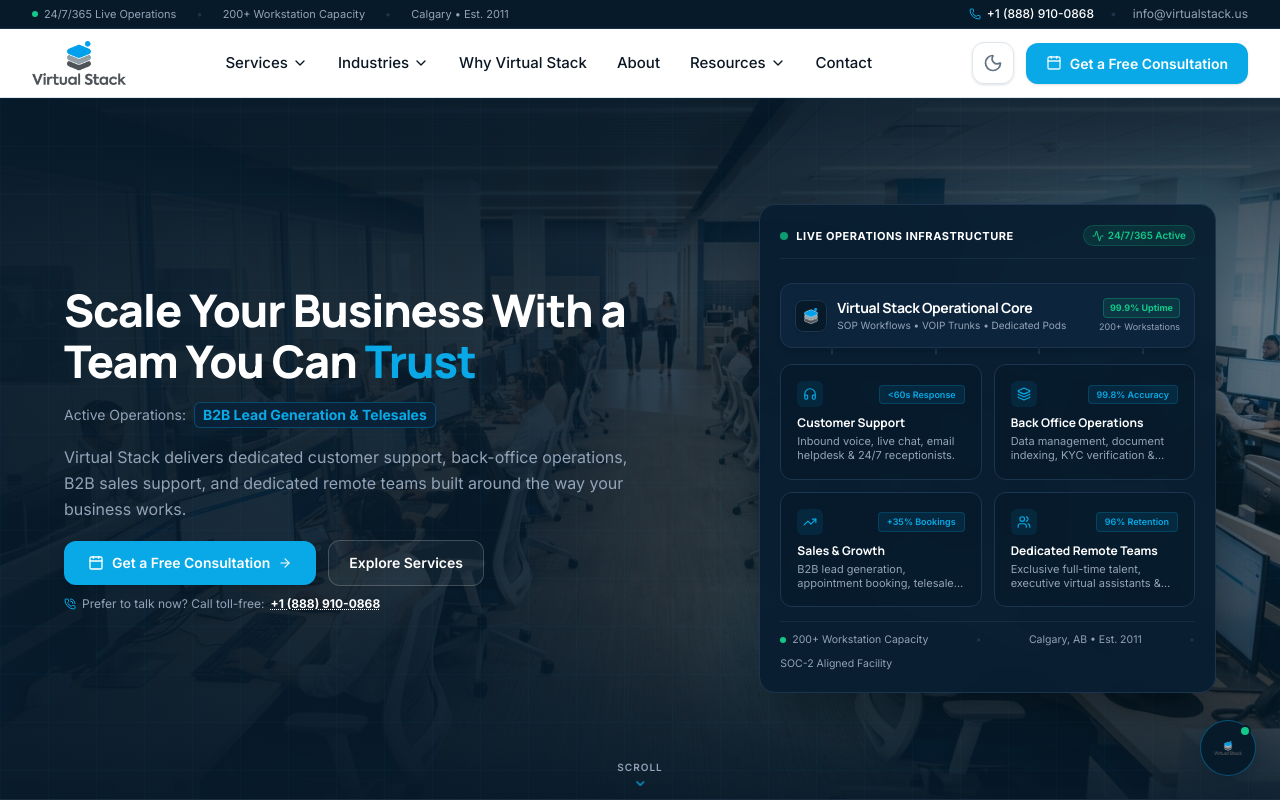
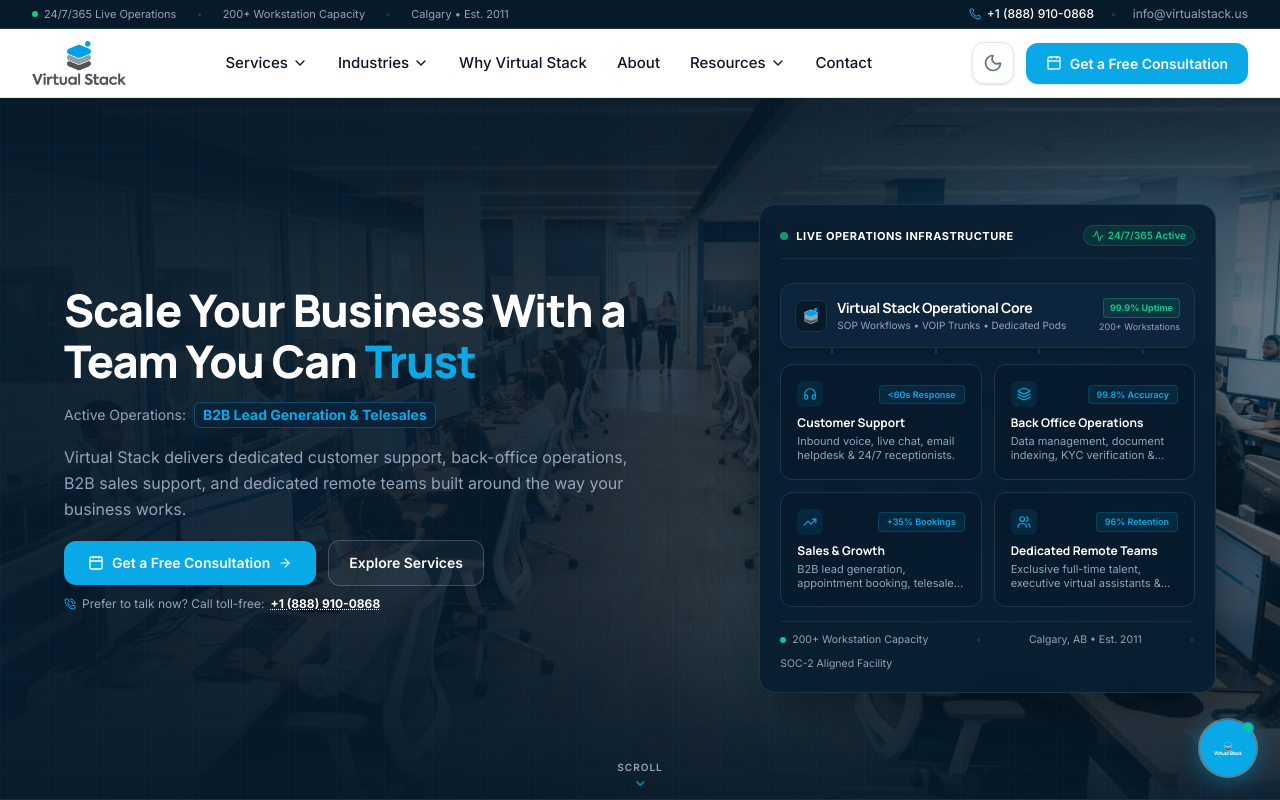
Before and after one commit to ItsMrAhmad/VirtualStack, a Next.js app: page / in a window 1280 px wide. Built offline with nearby package versions, Linux system fonts and the light colour scheme.

Commit message:
fix(chatbot): use bright cyan background with white logo for visibility on dark pages

```diff
--- a/components/chatbot/ChatLauncher.tsx
+++ b/components/chatbot/ChatLauncher.tsx
@@ -24,16 +24,16 @@
         type="button"
         onClick={() => setIsLoaded(true)}
         aria-label="Open Virtual Stack Assistant"
-        className="relative w-14 h-14 rounded-full bg-[#071A2A] hover:bg-[#0C1E30] border border-[#08A9E6]/40 hover:border-[#08A9E6] shadow-[0_4px_20px_rgba(7,26,42,0.4)] hover:shadow-[0_4px_24px_rgba(8,169,230,0.35)] transition-all duration-200 flex items-center justify-center"
+        className="relative w-14 h-14 rounded-full bg-[#08A9E6] hover:bg-[#0698D0] shadow-[0_4px_24px_rgba(8,169,230,0.45)] hover:shadow-[0_4px_28px_rgba(8,169,230,0.6)] transition-all duration-200 flex items-center justify-center ring-2 ring-white/30"
       >
         <Image
-          src="/logo.png"
+          src="/logo-white.png"
           alt="Virtual Stack"
           width={28}
           height={28}
           className="w-7 h-7 object-contain"
         />
-        <span className="absolute top-1 right-1 w-3 h-3 rounded-full bg-[#12C98A] border-2 border-[#071A2A]" />
+        <span className="absolute top-0.5 right-0.5 w-3 h-3 rounded-full bg-[#12C98A] border-2 border-[#08A9E6]" />
       </button>
     </aside>
   );
```
